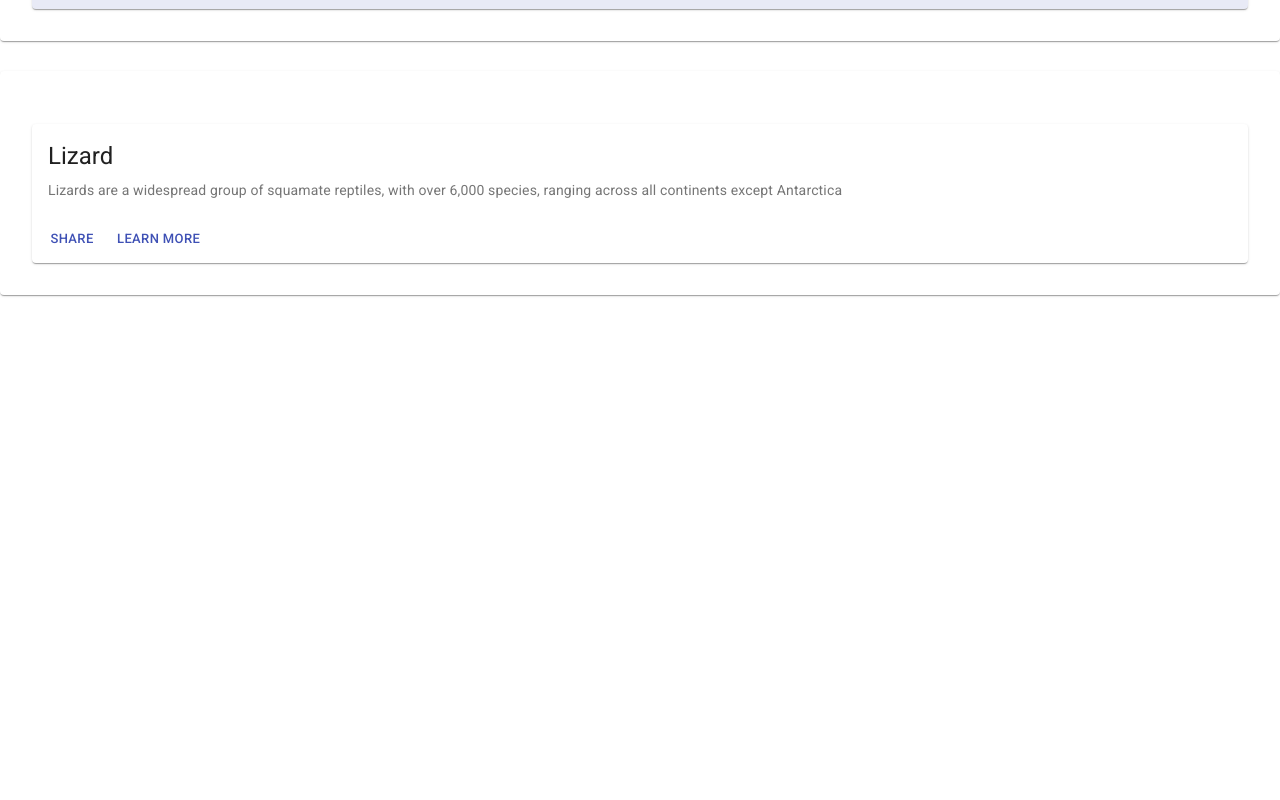
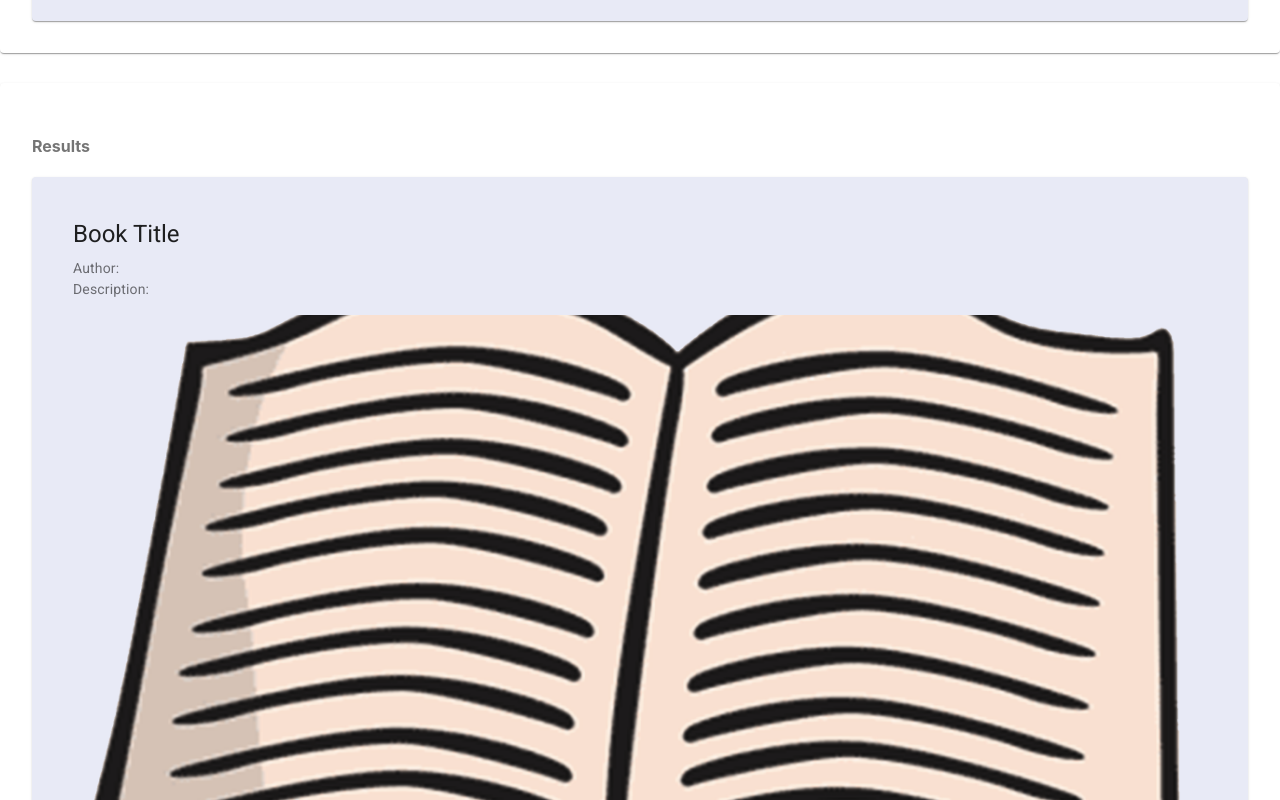
Before and after one commit to KEDuran/Google-Books-React-Search, a React (Create React App) app in the folder client/: page / in a window 1280 px wide. Shown: the part 580-1380 px from the top of the page. Before the commit the page ends 887 px from the top, so only its background shows below. Built offline with nearby package versions, Linux system fonts and the light colour scheme; grey boxes are pictures that could not be loaded.

Commit message:
added card component for API search data

```diff
--- a/client/public/index.html
+++ b/client/public/index.html
@@ -26,6 +26,7 @@
     -->
     <link rel="stylesheet" href="https://fonts.googleapis.com/css?family=Roboto:300,400,500,700&display=swap" />
     <link rel="stylesheet" href="https://fonts.googleapis.com/icon?family=Material+Icons" />
+
     <title>React App</title>
   </head>
   <body>
--- a/client/src/components/CardComp/index.js
+++ b/client/src/components/CardComp/index.js
@@ -9,6 +9,7 @@ import CardContent from "@material-ui/core/CardContent";
 import CardMedia from "@material-ui/core/CardMedia";
 import Button from "@material-ui/core/Button";
 import Typography from "@material-ui/core/Typography";
+import "./bookClipart.png";
 
 const useStyles = makeStyles((theme) => ({
 	root: {
@@ -20,12 +21,14 @@ const useStyles = makeStyles((theme) => ({
 		textAlign: "left",
 		color: theme.palette.text.secondary,
 	},
-	// cardWidth: {
-	// 	maxWidth: 345,
-	// },
-	// mediaHeight: {
-	// 	height: 140,
-	// },
+	card: {
+		padding: "25px",
+		background: "#e8eaf6",
+	},
+	media: {
+		height: 0,
+		paddingTop: "56.25%", // 16:9
+	},
 }));
 
 function CardComp(props) {
@@ -36,33 +39,41 @@ function CardComp(props) {
 				<Grid item xs={12}>
 					<Paper className={classes.paper}>
 						<h4>{props.sectionHeader}</h4>
-						<Card>
+						<Card className={classes.card}>
 							<CardActionArea>
-								<CardMedia
-									image="/static/images/cards/contemplative-reptile.jpg"
-									title="Contemplative Reptile"
-								/>
 								<CardContent>
 									<Typography gutterBottom variant="h5" component="h2">
-										Lizard
+										Book Title
+									</Typography>
+
+									<Typography
+										variant="body2"
+										color="textSecondary"
+										component="p"
+									>
+										Author: {props.author}
 									</Typography>
 									<Typography
 										variant="body2"
 										color="textSecondary"
 										component="p"
 									>
-										Lizards are a widespread group of squamate reptiles, with
-										over 6,000 species, ranging across all continents except
-										Antarctica
+										Description: {props.description}
 									</Typography>
 								</CardContent>
+								<CardMedia
+									className={classes.media}
+									image={require("./bookClipart.png")}
+									title="API image"
+								/>
 							</CardActionArea>
+
 							<CardActions>
 								<Button size="small" color="primary">
-									Share
+									{props.btn1}
 								</Button>
 								<Button size="small" color="primary">
-									Learn More
+									{props.btn2}
 								</Button>
 							</CardActions>
 						</Card>
--- a/client/src/components/SearchComp/index.js
+++ b/client/src/components/SearchComp/index.js
@@ -37,7 +37,7 @@ export default function SearchComp() {
 				<Paper className={classes.paper}>
 					<Card className={classes.card}>
 						<CardContent>
-							<Typography variant="body3" component="p">
+							<Typography variant="h5" component="h2">
 								Search for Book
 							</Typography>
 						</CardContent>
--- a/client/src/pages/Saved/index.js
+++ b/client/src/pages/Saved/index.js
@@ -1,10 +1,12 @@
 import React from "react";
 import JumbotronComp from "../../components/Jumbotron";
+import CardComp from "../../components/CardComp";
 
 function SavedPage() {
 	return (
 		<div>
 			<JumbotronComp />
+			<CardComp sectionHeader="Saved Books" btn1="View" btn2="Delete" />
 		</div>
 	);
 }
--- a/client/src/pages/Search/index.js
+++ b/client/src/pages/Search/index.js
@@ -8,7 +8,7 @@ function SearchPage() {
 		<div>
 			<JumbotronComp />
 			<SearchComp />
-			<CardComp />
+			<CardComp sectionHeader="Results" btn1="View" btn2="Save"/>
 		</div>
 	);
 }
```
Also changed, not shown: client/src/components/CardComp/bookClipart.png (added).
